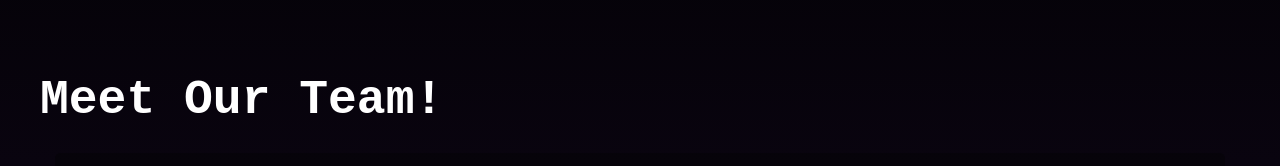
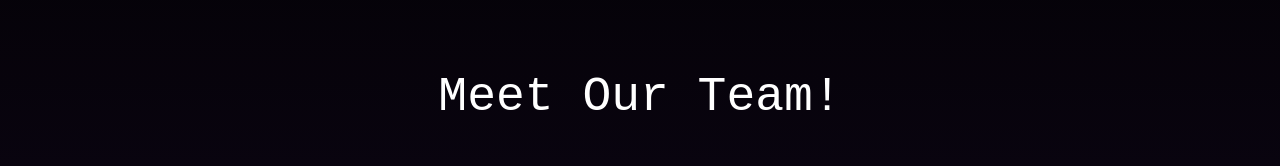
Before and after one commit to ZacWheeler3/job-huntr, a React (Vite) app in the folder client/: page /AboutPage in a window 1280 px wide. Shown: the part 260-426 px from the top of the page. Built offline with nearby package versions, Linux system fonts and the light colour scheme.

Commit message:
centered the header for the Meet the Developers page

```diff
--- a/client/src/App.css
+++ b/client/src/App.css
@@ -464,7 +464,7 @@ body {
 .developers {
 
   flex-wrap: wrap;
-  margin-top: 5rem;
+  margin-top: 1rem;
   color: #ffff;
 }
 
@@ -473,8 +473,9 @@ body {
   display: flex;
   justify-content: center;
   color: #ffffff;
-  font-size: 3rem;
-  animation: 0.5s cubic-bezier(0.25, 0.46, 0.45, 0.94) both;
+  margin: 80px;
+  font-size: 48px;
+  font-family: "JetBrains Mono", monospace;
 }
 
 .dev-name {
--- a/client/src/pages/AboutPage.jsx
+++ b/client/src/pages/AboutPage.jsx
@@ -12,8 +12,8 @@ import hailey from "../../public/hailey.jpg?url";
 const AboutPage = () => {
   return (
     <>
+        <div className="about-title">Meet Our Team!</div>
       <section className="developers">
-        <h2 className="about-title">Meet Our Team!</h2>
         <card className="hailey"><div className="dev-name">Hailey Hughes</div>
         <div className="dev-pic">
           <img src={hailey} alt="My Image" />
```
